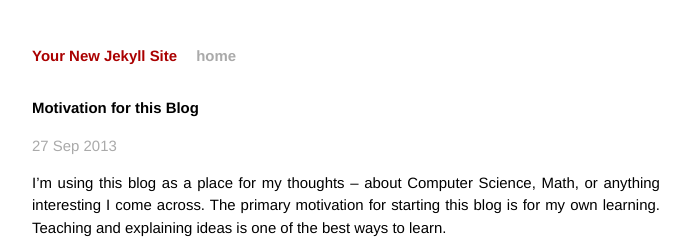
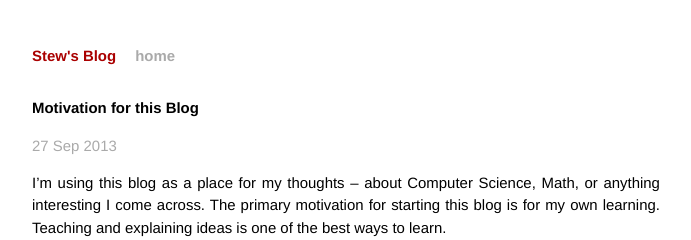
Before and after one commit to stewsmith/stewsmith.github.io, a Jekyll site: the page built from _posts/2013-09-27-Why-this-blog?.markdown, in a window 1280 px wide. Shown: the top 240 px of the page, without its empty margins (294-985 px from the left). Built offline with Jekyll 4.4.1, drawn with Linux system fonts in a browser that asks for light colours; Markdown is read by kramdown in place of the engine named in the settings.

Commit message:
changed titles

```diff
--- a/_config.yml
+++ b/_config.yml
@@ -1,3 +1,3 @@
-name: Your New Jekyll Site
+name: Stew's Blog
 markdown: redcarpet
 pygments: true
--- a/index.html
+++ b/index.html
@@ -1,6 +1,6 @@
 ---
 layout: default
-title: Your New Jekyll Site
+title: Stew's Blog
 ---
 
 <div id="home">
```
